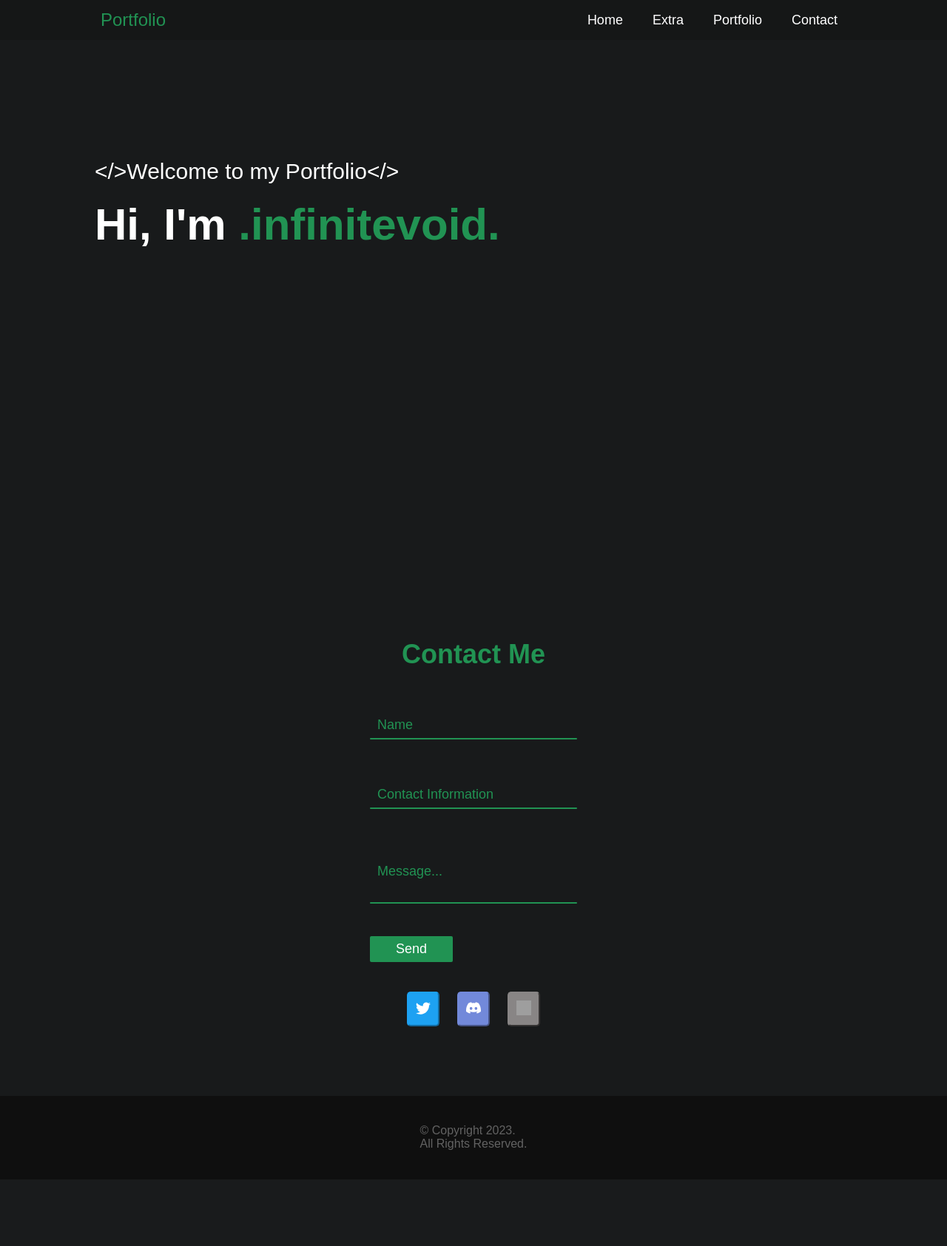
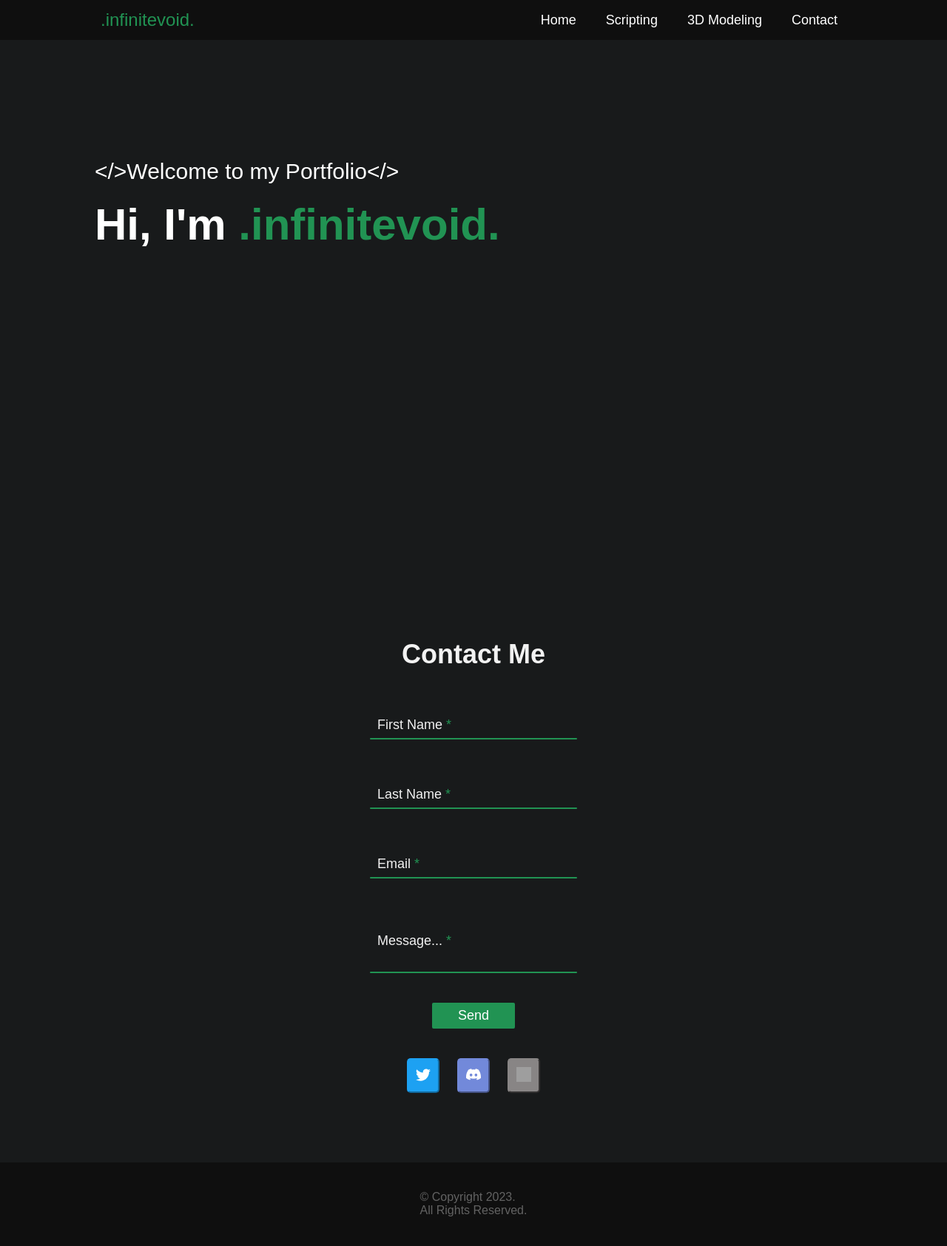
Before and after one commit to InfiniteVoid69/InfiniteVoid69.github.io, a PHP site: page / in a window 1280 px wide. Shown: the whole page at 74% size. Before the commit the page ends 1595 px from the top, so only its background shows below. Run offline with PHP 8.4, Linux system fonts and the light colour scheme; grey boxes are pictures that could not be loaded.

Commit message:
Changing shit

```diff
--- a/index.html
+++ b/index.html
@@ -14,7 +14,7 @@
 <!------Header------>
 <header>
     <nav class="navbar">
-        <a class="title" href="index.html">Portfolio</a>
+        <a class="title" href="index">.infinitevoid.</a>
         <a href="#" class="toggle-button">
             <span class="bar"></span>
             <span class="bar"></span>
@@ -24,8 +24,8 @@
         <div class="navbar-links">
             <ul>
                 <li><a href="index">Home</a></li>
-                <li><a href="extra">Extra</a></li>
-                <li><a href="portfolio">Portfolio</a></li>
+                <li><a href="scripting">Scripting</a></li>
+                <li><a href="modeling">3D Modeling</a></li>
                 <li><a href="index#contact">Contact</a></li>
             </ul>
         </div>
@@ -50,15 +50,22 @@
         <div class="row100">
             <div class="col">
                 <div class="inputbox">
-                    <input type="text" name="Name" required="required">
-                    <span class="text">Name</span>
+                    <input type="text" name="fname" required="required">
+                    <div class="text">First Name <span>*</span></div>
                     <span class="line"></span>
                 </div>
             </div>
             <div class="col">
                 <div class="inputbox">
-                    <input type="text" name="Contact" required="required">
-                    <span class="text">Contact Information</span>
+                    <input type="text" name="lname" required="required">
+                    <div class="text">Last Name <span>*</span></div>
+                    <span class="line"></span>
+                </div>
+            </div>
+            <div class="col">
+                <div class="inputbox">
+                    <input type="email" name="email" required="required">
+                    <div class="text">Email <span>*</span></div>
                     <span class="line"></span>
                 </div>
             </div>
@@ -67,7 +74,7 @@
             <div class="col">
                 <div class="inputbox textarea">
                     <textarea name="Message"  required="required"></textarea>
-                    <span class="text">Message...</span>
+                    <div class="text">Message... <span>*</span></div>
                     <span class="line"></span>
                 </div>
             </div>
@@ -103,23 +110,6 @@
 </footer>
 
 <script>
-    //scroll thing
-    const observer = new IntersectionObserver((entries) => {
-        entries.forEach((entry) => {
-            console.log(entry)
-            if (entry.isIntersecting) {
-                entry.target.classList.add('show')
-            } else {
-                entry.target/classList.remove('show');
-            }
-        });
-    });
-
-    const hiddenElements = document.querySelectorAll('.hidden');
-    hiddenElements.forEach((el) => observer.observe(el))
-
-
-
     //Bar thing
     const toggleButton = document.getElementsByClassName('toggle-button')[0]
     const navbarLinks = document.getElementsByClassName('navbar-links')[0]
--- a/login.html
+++ b/login.html
@@ -13,7 +13,7 @@
 <!------Header------>
 <header>
     <nav class="navbar">
-      <a class="title" href="index.html">Portfolio</a>
+      <a class="title" href="index">.infinitevoid.</a>
       <a href="#" class="toggle-button">
             <span class="bar"></span>
             <span class="bar"></span>
@@ -22,8 +22,8 @@
         <div class="navbar-links">
             <ul>
                 <li><a href="index">Home</a></li>
-                <li><a href="extra">Extra</a></li>
-                <li><a href="portfolio">Portfolio</a></li>
+                <li><a href="scripting">Scripting</a></li>
+                <li><a href="modeling">3D Modeling</a></li>
                 <li><a href="index#contact">Contact</a></li>
             </ul>
         </div>
--- a/src/style.css
+++ b/src/style.css
@@ -7,6 +7,7 @@
 :root{
     --Primary-Color: #219353;
     --Background-Color: #181a1b;
+    --Text-Color2: #f2f2f2;
 }
 body{
     background-color: var(--Background-Color);
@@ -32,16 +33,16 @@ html{
 
 /* --- Header --- */
 header{
-    background: #0000001d;
+    background: #0f0f0f;
     position: fixed;
     width: 100%;
     top: 0;
     left: 0;
     z-index: 9999;
-    transition: all 500ms ease-in-out;
+    transition: all 200ms ease-in-out;
 }
 header.scrolled {
-    background: #0f0f0f;
+    background: #00000000;
 }
 
 /* --- Navbar --- */
@@ -180,15 +181,16 @@ nav ul li a:hover::after{
 #contact{
     display: flex;
     justify-content: center;
-    background: #181a1b;
+    background: var(--Background-Color);
     width: 100%;
 }
 #contact .text{
     margin-top: 5%;
     margin-bottom: 5%;
+    color: var(--Text-Color2);
 }
 #contact h2{
-    color: var(--Primary-Color);
+    color: var(--Text-Color2);
     font-size: 36px;
     text-align: center;
     margin-bottom: 10px;
@@ -261,19 +263,19 @@ nav ul li a:hover::after{
     padding: 10px 0;
 }
 #contact .row100 .inputbox.textarea textarea{
-    height: 100%;
+    height: 50%;
     resize: none;
 }
 #contact .row100 .inputbox textarea:focus + .text,
 #contact .row100 .inputbox textarea:valid + .text{
-    top: -35px;
+    top: -63px;
     left: -10px;
 }
 #contact .row100 .inputbox textarea:focus ~ .line,
 #contact .row100 .inputbox textarea:valid ~ .line{
     height: 100%;
 }
-input[type="submit"]{
+#contact input[type="submit"]{
     border: none;
     padding: 7px 35px;
     cursor: pointer;
@@ -282,6 +284,12 @@ input[type="submit"]{
     color: #fff;
     font-size: 18px;
     border-radius: 2px;
+    margin-right: 30%;
+    float: right;
+}
+#contact input:hover[type="submit"]{
+    transform: scale( 1.05 );
+    background-color: #219352ae;
 }
 
 .contacts{
```
Also changed, not shown: extra.html (deleted, +0 -140 lines), modeling.html (renamed from portfolio.html, +3 -54 lines), scripting.html (added, +77 -0 lines).
